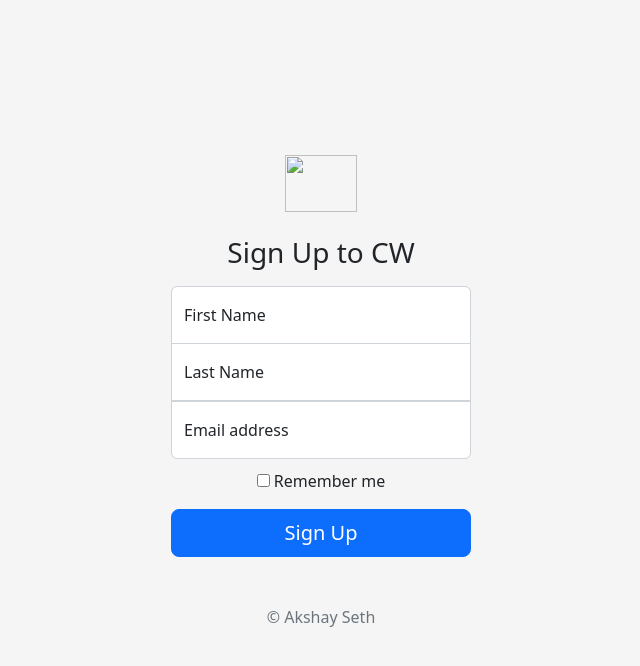
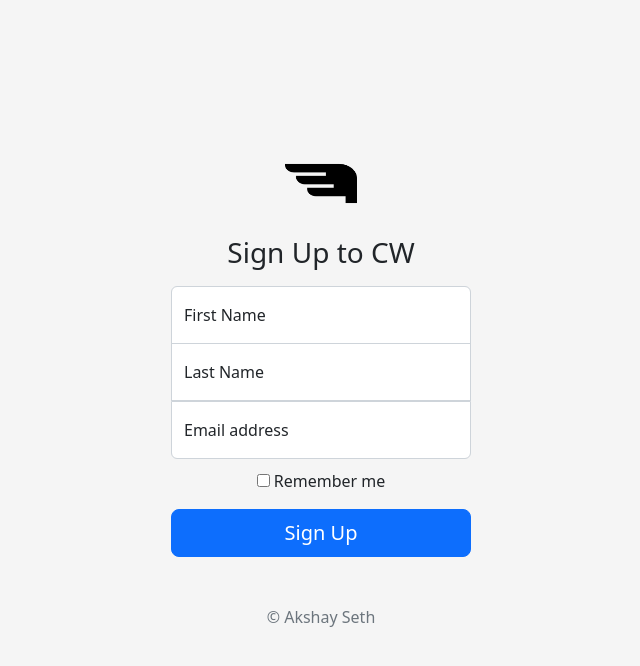
Before and after one commit to AksethCode/signup, a website: page signup.html in a window 1280 px wide. Shown: the whole page, without its empty margins (319-959 px from the left). Drawn offline with nearby package versions, Linux system fonts and the light colour scheme; the site is published under a folder, as on GitHub Pages, so addresses that start at the root find nothing; files whose address does not match are found by name.

Commit message:
Second  Commit

```diff
--- a/signup.html
+++ b/signup.html
@@ -88,7 +88,7 @@
 
 <main class="form-signin w-100 m-auto">
   <form method="post" action="/">
-    <img class="mb-4" src="/Public/image/wings.png" alt="" width="72" height="57">
+    <img class="mb-4" src="Public/image/wings.png" alt="" width="72" height="57">
     <h1 class="h3 mb-3 fw-normal">Sign Up to CW</h1>
     <div class="form-floating ">
       <input type="text" name="Fname" class="form-control top" id="floatingInput" placeholder="First Name">
```
